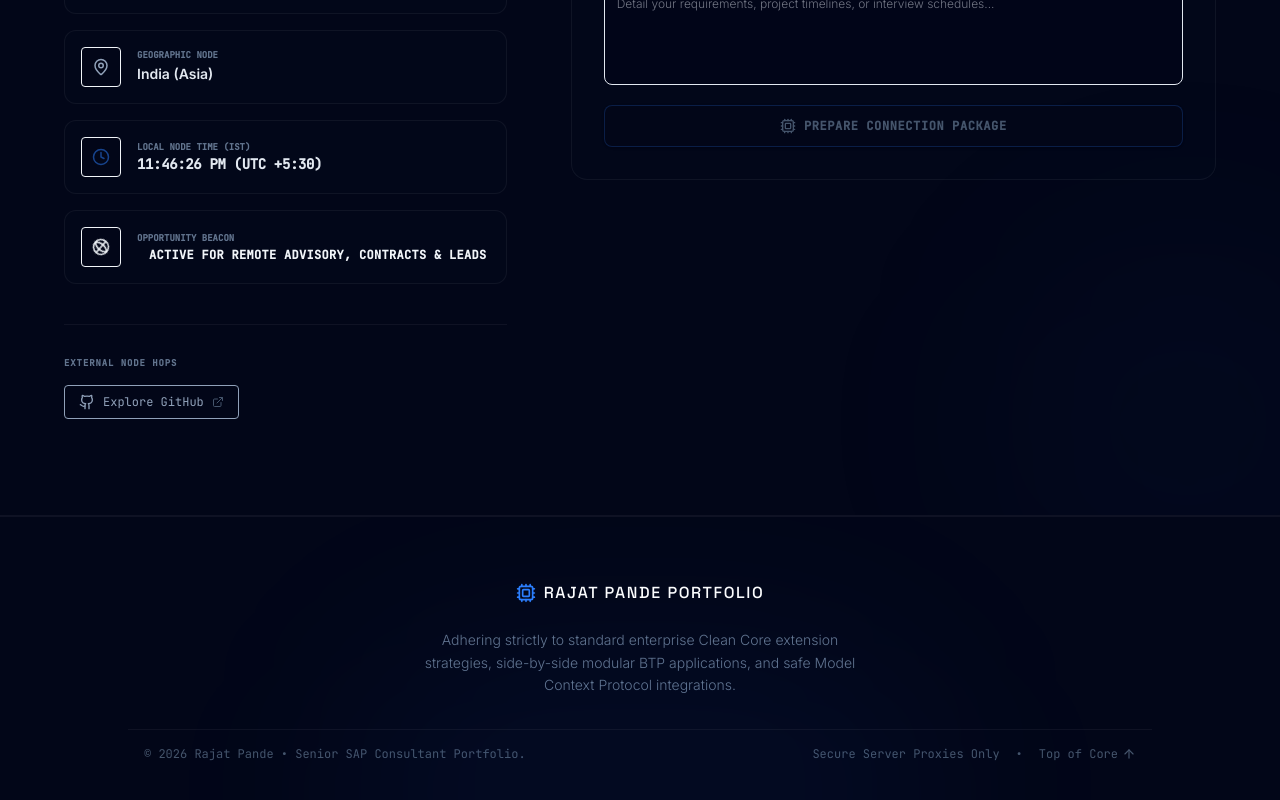
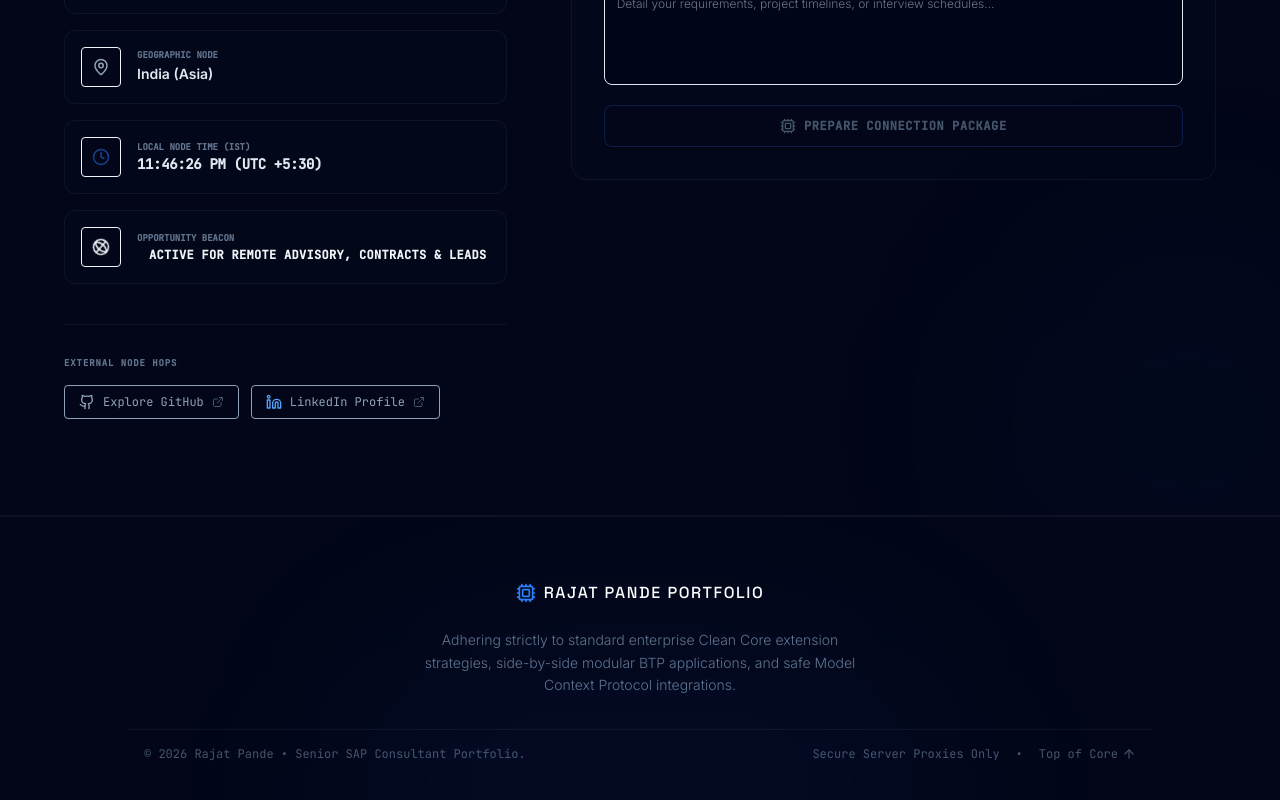
Before and after one commit to wwerajattigercom-netizen/Rajat_resume, a React (Vite) app: page / in a window 1280 px wide. Shown: the part 8327-9127 px from the top of the page. Built offline with nearby package versions, Linux system fonts and the light colour scheme.

Commit message:
feat: add LinkedIn profile link to contact section
Integrate LinkedIn profile link and enable flex-wrap for social nodes to improve responsiveness.

```diff
--- a/src/components/Contact.tsx
+++ b/src/components/Contact.tsx
@@ -6,7 +6,7 @@
 import React, { useState, useEffect } from "react";
 import { motion, AnimatePresence } from "motion/react";
 import {
-  Mail, MapPin, Globe, Github, Send,
+  Mail, MapPin, Globe, Github, Linkedin, Send,
   BadgeCheck, Copy, Check, Clock, ExternalLink, Sparkles, Cpu
 } from "lucide-react";
 import { PORTFOLIO_OWNER } from "../data";
@@ -195,15 +195,25 @@ export default function Contact() {
               <h5 className="font-display font-bold text-[9px] text-slate-500 uppercase tracking-widest mb-3.5 block font-mono">
                 EXTERNAL NODE HOPS
               </h5>
-              <div className="flex gap-3">
+              <div className="flex flex-wrap gap-3">
                 <a
-                  href="https://github.com" // Placeholder template url
+                  href={PORTFOLIO_OWNER.github}
                   target="_blank"
                   rel="noopener noreferrer"
                   className="flex items-center gap-2 px-3.5 py-2 rounded bg-slate-950 border border-slate-850 text-slate-400 hover:text-white hover:border-slate-750 text-xs font-mono transition-all"
                 >
                   <Github className="w-4 h-4 text-slate-355" />
                   <span>Explore GitHub</span>
+                  <ExternalLink className="w-3 h-3 text-slate-600" />
+                </a>
+                <a
+                  href={PORTFOLIO_OWNER.linkedin}
+                  target="_blank"
+                  rel="noopener noreferrer"
+                  className="flex items-center gap-2 px-3.5 py-2 rounded bg-slate-950 border border-slate-850 text-slate-400 hover:text-white hover:border-slate-750 text-xs font-mono transition-all"
+                >
+                  <Linkedin className="w-4 h-4 text-blue-400" />
+                  <span>LinkedIn Profile</span>
                   <ExternalLink className="w-3 h-3 text-slate-600" />
                 </a>
               </div>
```
